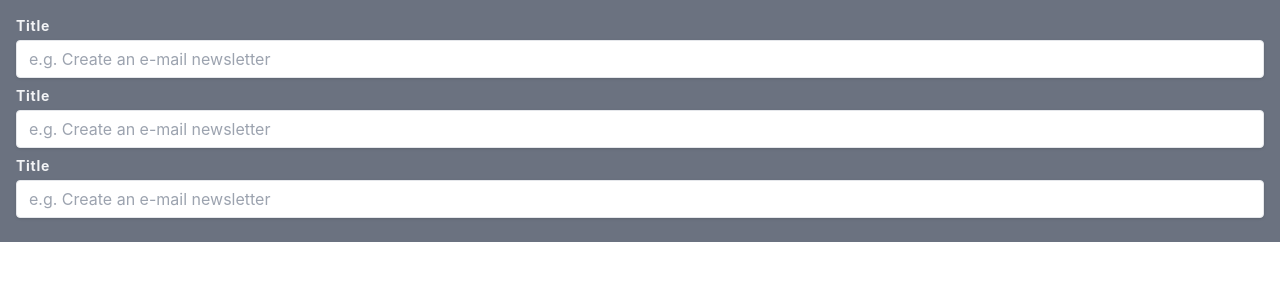
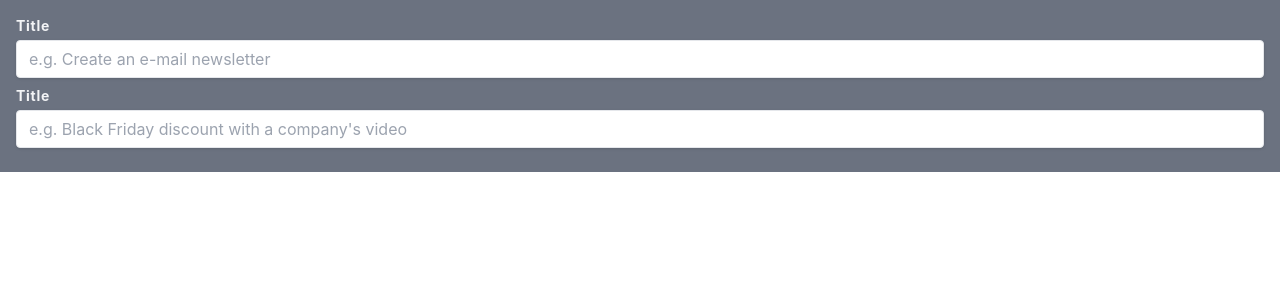
Before and after one commit to kkulek/kanban-board, a React (Create React App) app: page / in a window 1280 px wide. Shown: the top 300 px of the page. Built offline with nearby package versions, Linux system fonts and the light colour scheme.

Commit message:
dynamic inputs kept in AddTask state

```diff
--- a/src/components/elements/Input.jsx
+++ b/src/components/elements/Input.jsx
@@ -1,16 +1,19 @@
 import React from "react";
 
-export function Input() {
+export function Input({name, value, placeholder, onChange}) {
     return (
         <form className="mb-2">
-            <label htmlFor="title"
+            <label htmlFor={name}
                    className="block text-sm font-bold mb-1 text-gray-100 tracking-wider">
                 Title
             </label>
-            <input type="text" placeholder="e.g. Create an e-mail newsletter" id="title"
+            <input type="text" placeholder={placeholder} id={name}
                    className="shadow appearance-none border rounded w-full
                    py-2 px-3 text-gray-700 leading-tight
                    focus:outline-slate-400 focus:shadow-outline"
+                   onChange={onChange}
+                   value={value}
+                   name={name}
             />
         </form>
     )
--- a/src/components/tasks/AddTask.jsx
+++ b/src/components/tasks/AddTask.jsx
@@ -1,12 +1,28 @@
-import React from "react";
+import React, {useState} from "react";
 import {Input} from "../elements/Input";
 
 export function AddTask(){
+    const [input, setInput] = useState({
+        title: '',
+        description: ''
+    });
+
+    function handleInput(event) {
+        const {name, value} = event.target
+
+        setInput(prevState => ({
+            ...prevState,
+            [name]: value
+        }))
+    }
+
     return (
     <div>
-        <Input />
-        <Input />
-        <Input />
+        <Input name="title" value={input.title} placeholder="e.g. Create an e-mail newsletter"
+               onChange={handleInput}/>
+
+        <Input name="description" value={input.description} placeholder="e.g. Black Friday discount with a company's video"
+               onChange={handleInput}/>
     </div>
     )
 }
```
